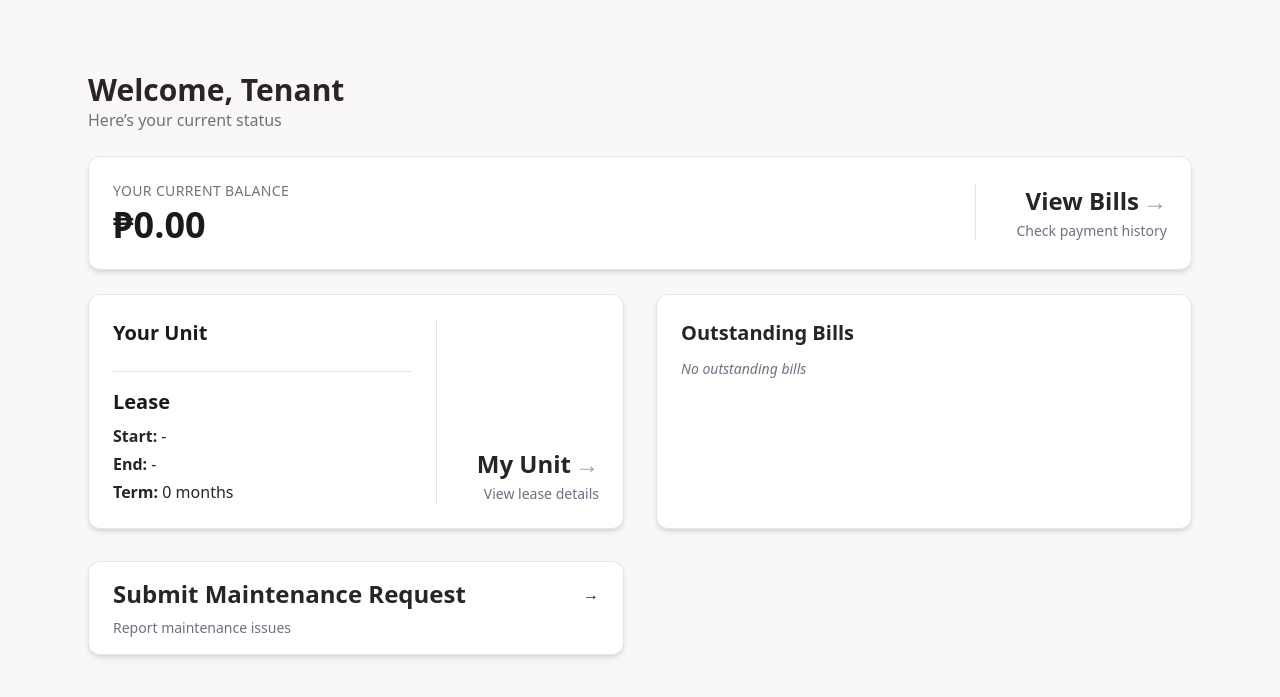
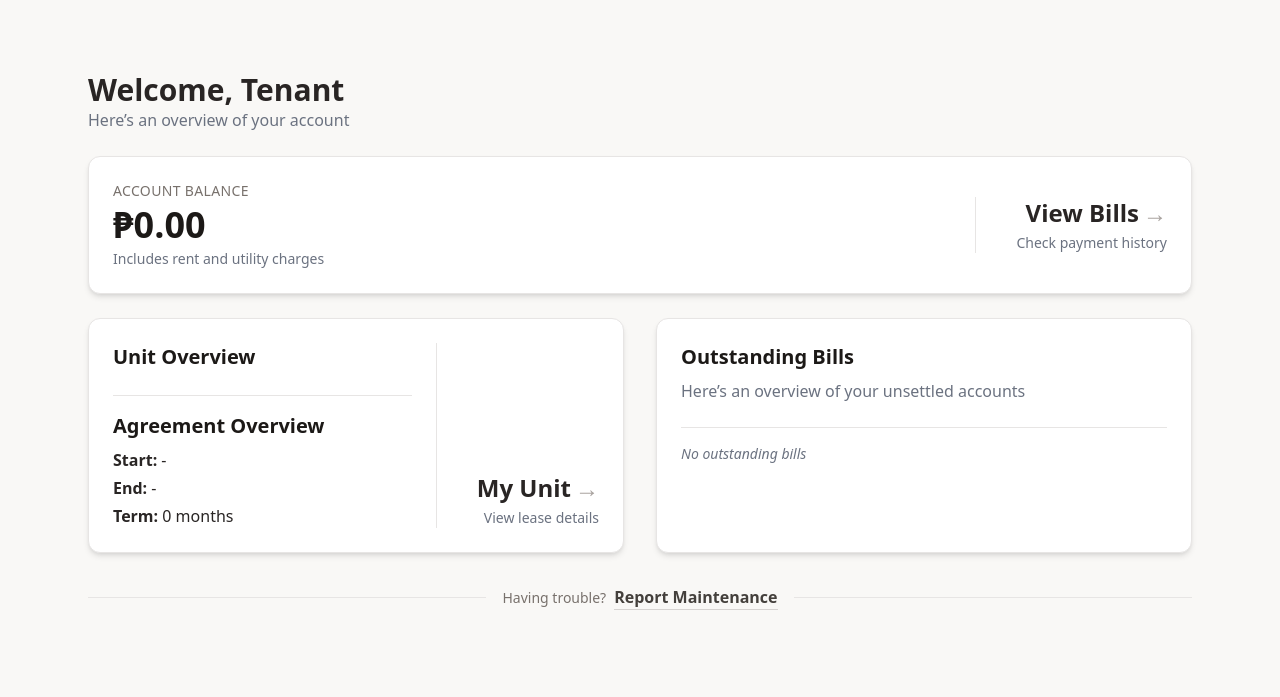
Before and after one commit to phlppdsqtd/NorthLink, a Django app: template tenants/templates/tenants/dashboard.html in a window 1280 px wide. Shown: the part 73-770 px from the top of the page. Run offline with Django 5.2, Linux system fonts and the light colour scheme; the template is opened without the code that fills it, so the values that code supplies are empty; some libraries are stand-ins or nearby versions.

Commit message:
Save before switching branch

```diff
--- a/tenants/models.py
+++ b/tenants/models.py
@@ -34,7 +34,6 @@ class TenantProfile(models.Model):
 # =========================
 @receiver(post_save, sender=User)
 def create_tenant_profile(sender, instance, created, **kwargs):
-    # ✅ ONLY create tenant profile for NON-staff users
     if created and not instance.is_staff and not instance.is_superuser:
         TenantProfile.objects.create(user=instance)
 
--- a/tenants/templates/tenants/dashboard.html
+++ b/tenants/templates/tenants/dashboard.html
@@ -7,7 +7,7 @@
         <h1 class="text-3xl font-bold">
             Welcome, {{ tenant.user.first_name|default:"Tenant" }}
         </h1>
-        <p class="text-gray-500">Here’s your current status</p>
+        <p class="text-gray-500">Here’s an overview of your account</p>
     </div>
 
     <!-- BALANCE CARD -->
@@ -17,11 +17,14 @@
 
         <div>
             <p class="text-stone-500 text-sm font-medium uppercase tracking-wide">
-                Your current balance
+                Account Balance
             </p>
             <h2 class="text-4xl font-bold text-stone-900 mt-1">
                 ₱{{ tenant.unit.monthly_rent|default:"0.00" }}
             </h2>
+            <p class="text-sm text-gray-500 mt-1">
+                Includes rent and utility charges
+            </p>
         </div>
 
         <div class="flex flex-col justify-end items-end border-t md:border-t-0 md:border-l border-stone-200 pt-6 md:pt-0 md:pl-10">
@@ -55,7 +58,7 @@
 
                 <div class="flex-1">
                     <div class="mb-6">
-                        <h2 class="text-xl font-bold text-stone-900 mb-2">Your Unit</h2>
+                        <h2 class="text-xl font-bold text-stone-900 mb-2">Unit Overview</h2>
                         <p class="text-xl font-medium text-stone-800">{{ tenant.unit.unit_code }}</p>
                         <p class="text-xs text-black-400 font-bold uppercase tracking-wider mt-1">
                             {{ tenant.unit.building.name }}
@@ -65,7 +68,7 @@
                     <div class="border-t border-stone-200 my-4"></div>
 
                     <div>
-                        <h2 class="text-xl font-bold text-stone-900 mb-2">Lease</h2>
+                        <h2 class="text-xl font-bold text-stone-900 mb-2">Agreement Overview</h2>
                         <div class="space-y-1">
                             <p class="text-stone-800">
                                 <span class="font-bold">Start:</span> {{ tenant.lease_start|date:"M. d, Y"|default:"-" }}
@@ -98,17 +101,27 @@
 
         <!-- RIGHT COLUMN -->
         <div class="bg-white rounded-xl p-6 shadow-md border border-stone-200 h-full">
-            <h2 class="text-xl font-bold mb-3">Outstanding Bills</h2>
+
+            <!-- HEADER -->
+            <div class="mb-6">
+                <h2 class="text-xl font-bold text-stone-900 mb-2">Outstanding Bills</h2>
+                <p class="text-gray-500">Here’s an overview of your unsettled accounts</p>
+            </div>
+
+            <!-- DIVIDER -->
+            <div class="border-t border-stone-200 my-4"></div>
 
             {% if bills %}
-                <div class="space-y-3">
+                <div class="space-y-2">
                     {% for bill in bills %}
-                        <div class="flex justify-between border-b border-stone-100 pb-2 last:border-0">
-                            <p class="text-stone-800">
+                        <div class="flex justify-between items-center border-b border-stone-100 py-3 last:border-0">
+                            <p class="text-xs text-black-400 font-bold uppercase tracking-wider mt-1">
                                 {{ bill.bill_type|title }}
-                                <span class="text-stone-800">— {{ bill.status|title }}</span>
+                                <span class="text-600 font-semibold">
+                                    — {{ bill.status|title }}
+                                </span>
                             </p>
-                            <p class="text-stone-800">
+                            <p class="text-xs text-black-400 font-bold uppercase tracking-wider mt-1">
                                 {{ bill.due_date|date:"M d, Y" }}
                             </p>
                         </div>
@@ -118,16 +131,24 @@
                 <p class="text-gray-500 text-sm italic">No outstanding bills</p>
             {% endif %}
         </div>
+    </div>
+    <div class="w-full mt-8">
+
+        <div class="flex items-center gap-4">
+            <div class="flex-grow h-px bg-stone-200"></div>
 
             <a href="{% url 'submit_request' %}"
-            class="bg-white rounded-xl px-6 py-4 shadow-md block border border-stone-200
-                    transition-all duration-200 ease-out hover:shadow-lg hover:-translate-y-1 group">
-                <div class="flex items-center justify-between">
-                    <h2 class="text-2xl font-bold">Submit Maintenance Request</h2>
-                    <span>→</span>
-                </div>
-                <p class="text-sm text-gray-500 mt-2">Report maintenance issues</p>
+            class="group flex items-center gap-2 text-stone-500 hover:text-stone-800 transition-colors whitespace-nowrap">
+
+                <span class="text-sm">Having trouble?</span>
+                <span class="font-semibold border-b border-stone-300 group-hover:border-stone-800 text-stone-700">
+                    Report Maintenance
+                </span>
+
             </a>
+
+            <div class="flex-grow h-px bg-stone-200"></div>
+        </div>
 
     </div>
 </div>
```
Also changed, not shown: tenants/views.py (+33 -12 lines).
